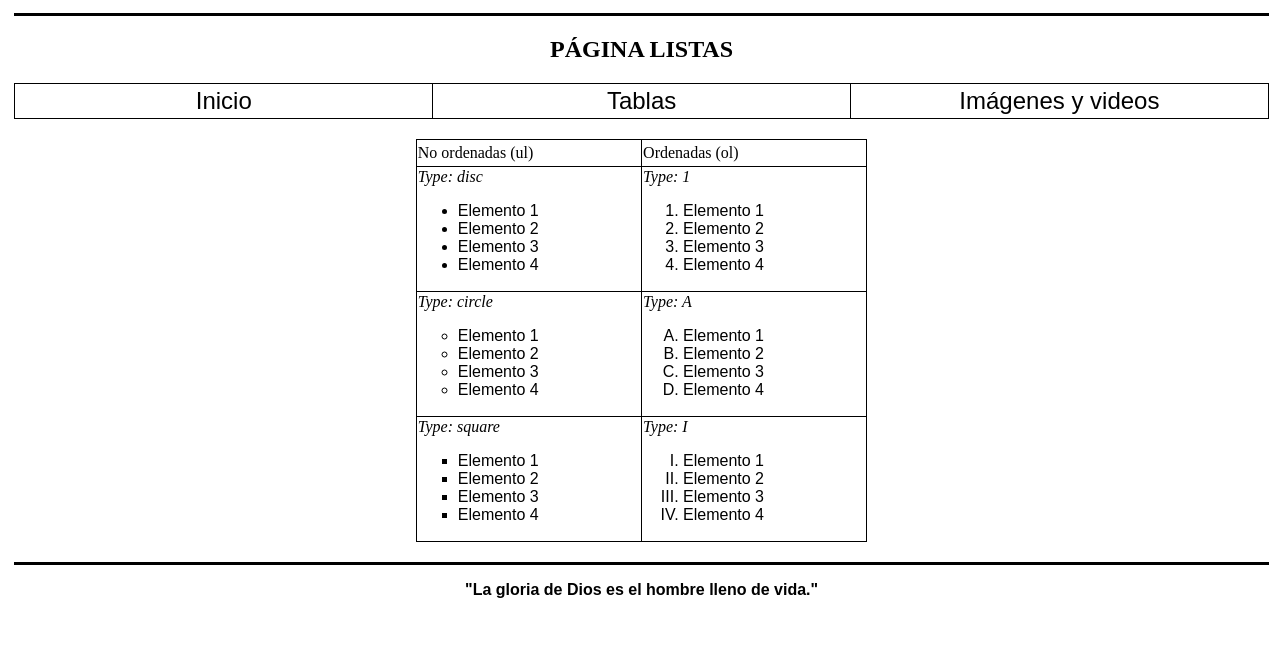
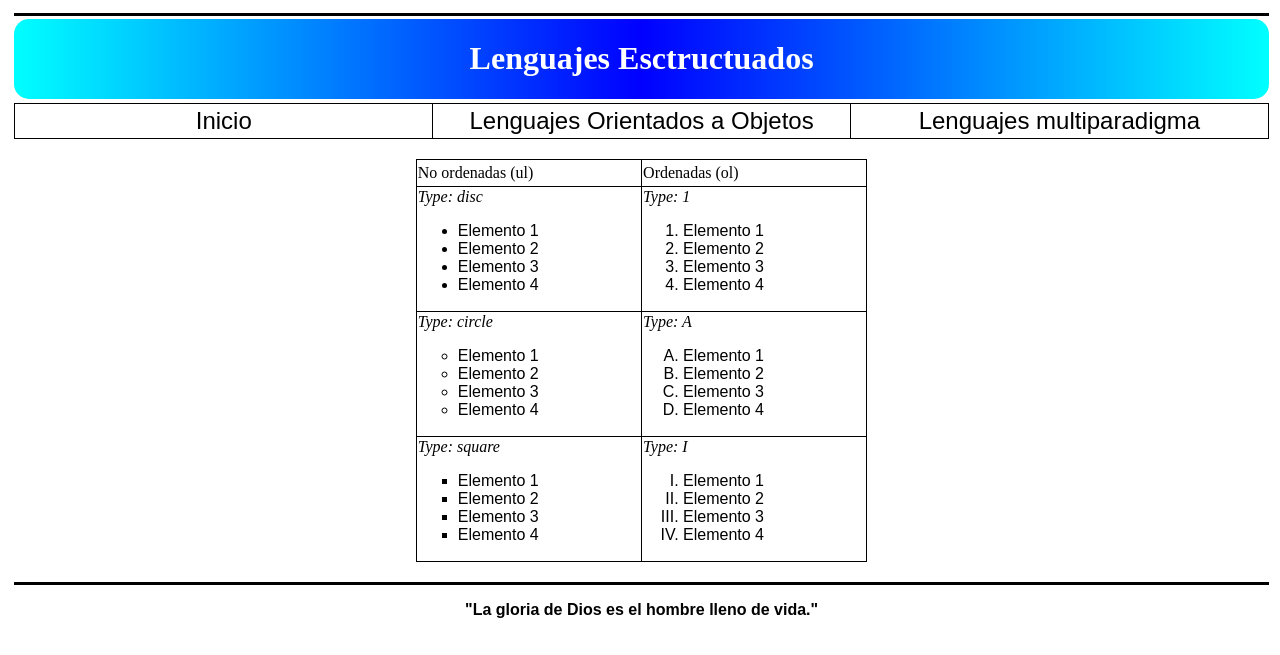
Before and after one commit to Anderson-Oloroso/PaginaWeb, a plain HTML site: page Estructurado/index.html in a window 1280 px wide. Shown: the part 145-800 px from the top of the page. Drawn offline with Linux system fonts and the light colour scheme.

Commit message:
Parte II

```diff
--- a/Estructurado/Css/style.css
+++ b/Estructurado/Css/style.css
@@ -16,6 +16,7 @@ header{
     align-items: center;
     align-content: center;
     border-bottom: 3px solid black;
+    margin-bottom: 3px;
 }
 img{
     display: flex;
@@ -40,7 +41,24 @@ p{
     align-items: flex-end;
     align-content: flex-end;
 }
+.h{
+    width: 99%;
+    height: auto;
+    display: flex;
+    flex-flow: column wrap;
+    justify-content: center;
+    align-items: center;
+    align-content: center;
+    background: linear-gradient(to right, cyan, blue, cyan);
+    border-radius: 15px;
+}
+.h h1{
+    font-family: algerian;
+    color: white;
+    font-size: 2em
+}
 nav{
+    padding-top: 4px;
     width: 99%;
     height: auto;
     display: flex;
--- a/Estructurado/index.html
+++ b/Estructurado/index.html
@@ -21,18 +21,20 @@
             <p>Produccion de contenidos digitales - 2025</p>
         </div>
     </header>
+    <div class="h">
+        <h1>Lenguajes Esctructuados</h1>
+    </div>
     <nav>
-        <h1>PÁGINA LISTAS</h1>
         <table>
             <tr>
                 <td>
                     <a href="../Main/index.html">Inicio</a>
                 </td>
                 <td>
-                    <a href="../Tablas/index.html">Tablas</a>
+                    <a href="../O a objetos/index.html">Lenguajes Orientados a Objetos</a>
                 </td>
                 <td>
-                    <a href="../Videos/index.html">Imágenes y videos</a>
+                    <a href="../Multiparadigma/index.html">Lenguajes multiparadigma</a>
                 </td>
             </tr>
         </table>
--- a/Multiparadigma/Css/style.css
+++ b/Multiparadigma/Css/style.css
@@ -16,6 +16,7 @@ header{
     align-items: center;
     align-content: center;
     border-bottom: 3px solid black;
+    margin-bottom: 3px;
 }
 img{
     display: flex;
@@ -40,7 +41,24 @@ p{
     align-items: flex-end;
     align-content: flex-end;
 }
+.h{
+    width: 99%;
+    height: auto;
+    display: flex;
+    flex-flow: column wrap;
+    justify-content: center;
+    align-items: center;
+    align-content: center;
+    background: linear-gradient(to right, cyan, blue, cyan);
+    border-radius: 15px;
+}
+.h h1{
+    font-family: algerian;
+    color: white;
+    font-size: 2em
+}
 nav{
+    padding-top: 4px;
     width: 99%;
     height: auto;
     display: flex;
--- a/O a objetos/Css/style.css
+++ b/O a objetos/Css/style.css
@@ -16,6 +16,7 @@ header{
     align-items: center;
     align-content: center;
     border-bottom: 3px solid black;
+    margin-bottom: 3px;
 }
 img{
     display: flex;
@@ -40,7 +41,24 @@ p{
     align-items: flex-end;
     align-content: flex-end;
 }
+.h{
+    width: 99%;
+    height: auto;
+    display: flex;
+    flex-flow: column wrap;
+    justify-content: center;
+    align-items: center;
+    align-content: center;
+    background: linear-gradient(to right, cyan, blue, cyan);
+    border-radius: 15px;
+}
+.h h1{
+    font-family: algerian;
+    color: white;
+    font-size: 2em
+}
 nav{
+    padding-top: 4px;
     width: 99%;
     height: auto;
     display: flex;
```
Also changed, not shown: Multiparadigma/index.html (+5 -3 lines), O a objetos/index.html (+3 -1 lines).
